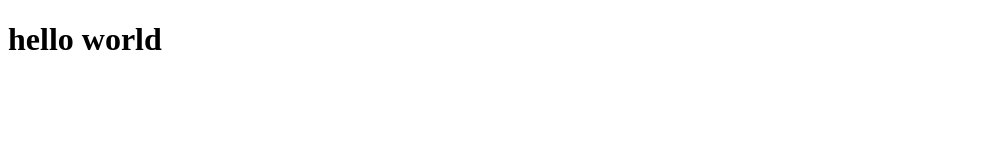
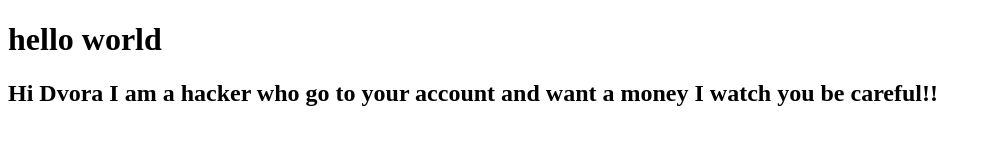
Before and after one commit to d7080120/EX3, a plain HTML site: page index.html in a window 1280 px wide. Shown: the whole page, without its empty margins (0-990 px from the left). Drawn offline with Linux system fonts and the light colour scheme.

Commit message:
message in index.html

```diff
--- a/index.html
+++ b/index.html
@@ -5,6 +5,7 @@
     <meta name="viewport" content="width=device-width, initial-scale=1.0">
     <title>Document</title>
     <h1>hello world</h1>
+     <h2>Hi Dvora I am a hacker who go to your account and want a money I watch you be careful!!</h2>
 </head>
 <body>
 
```
